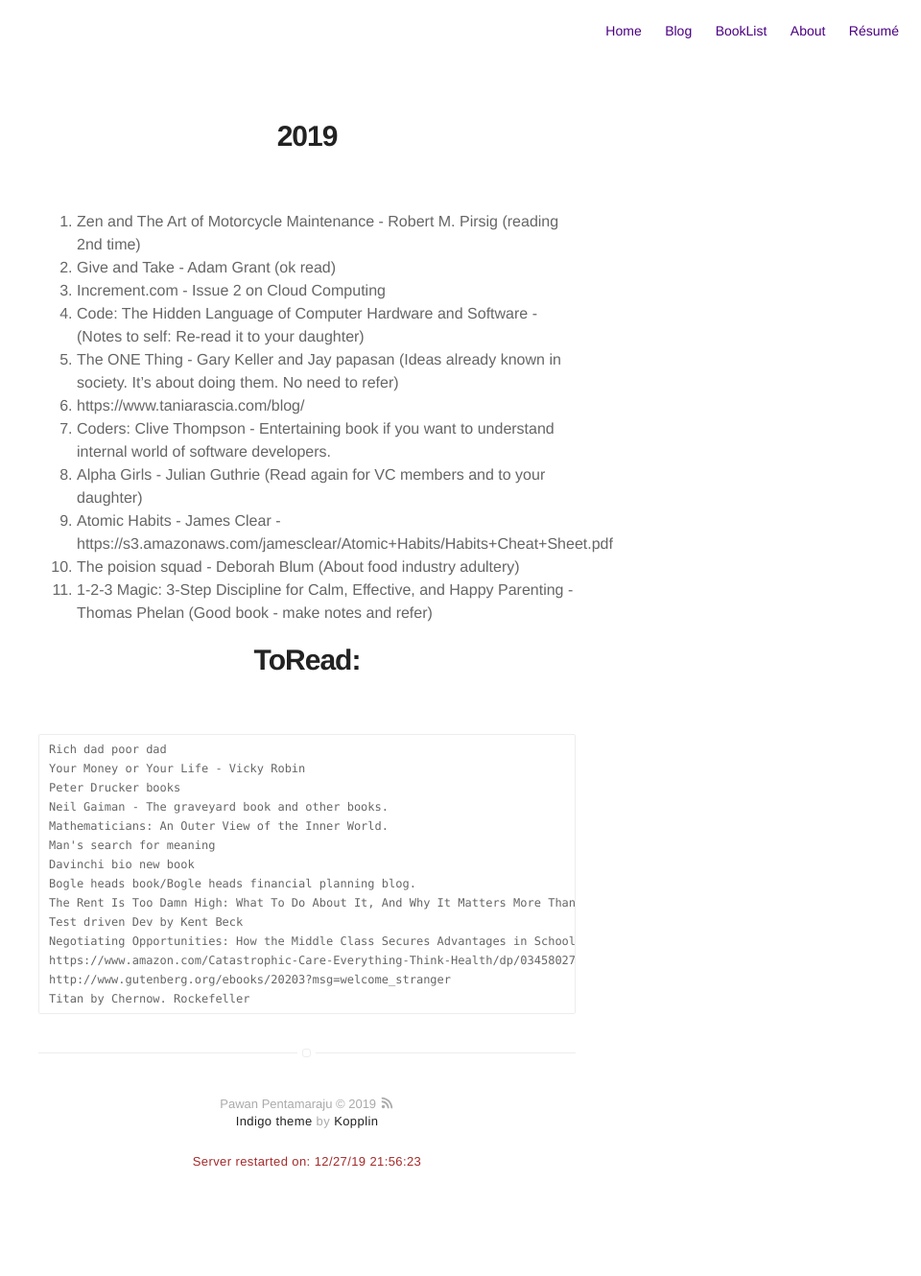
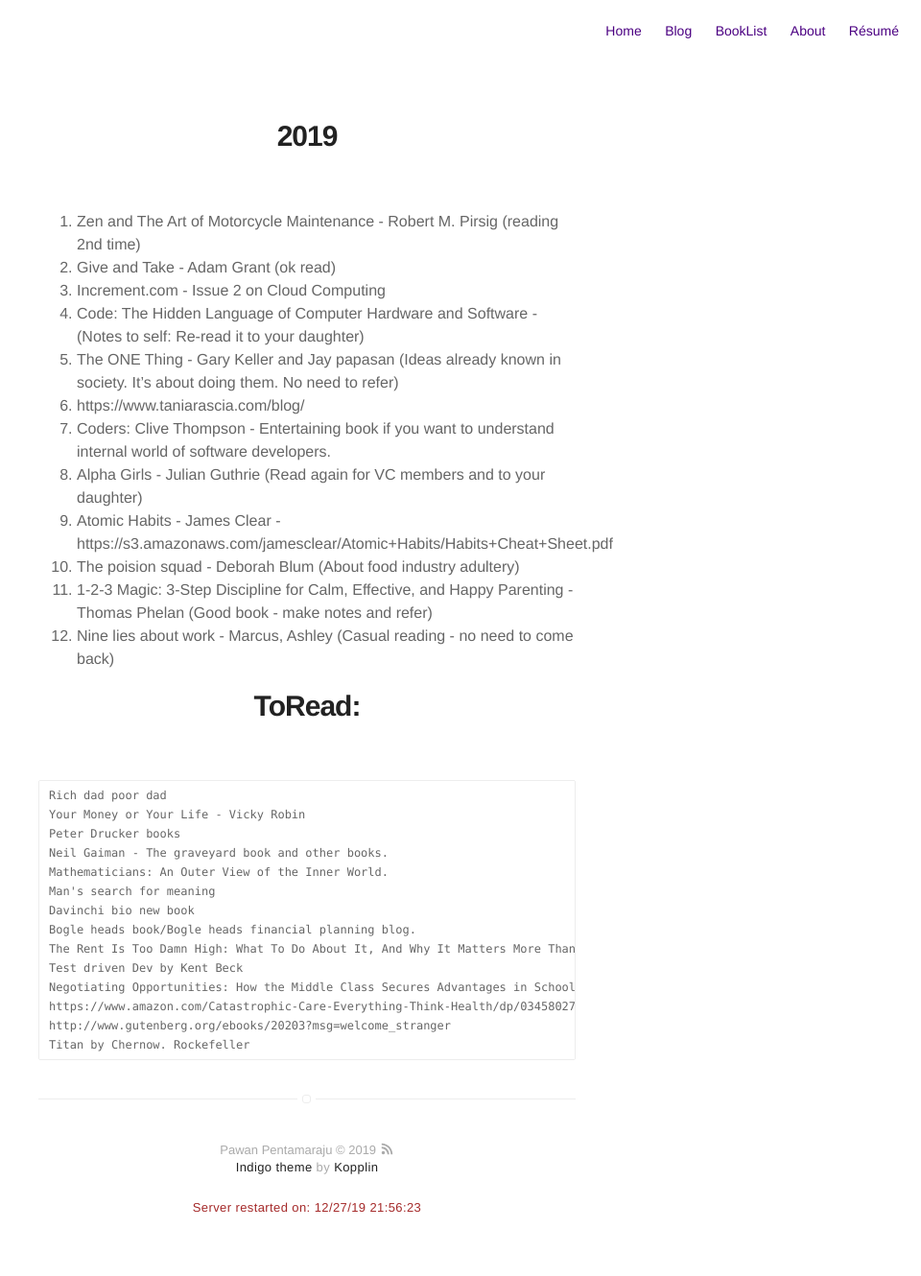
Before and after one commit to pawanpe/pawanpe.github.io, a Jekyll site: the page built from booklist/2019/books.markdown, in a window 1280 px wide. Shown: the whole page at 96% size, without its empty margins (320-1280 px from the left). Built offline with Jekyll 4.4.1, drawn with Linux system fonts in a browser that asks for light colours; before the commit the page ends 1282 px from its top, so only the background shows below that.

Commit message:
update book for 12/25

```diff
--- a/booklist/2019/books.markdown
+++ b/booklist/2019/books.markdown
@@ -15,7 +15,8 @@ layout: page
 8. Alpha Girls - Julian Guthrie (Read again for VC members and to your daughter)
 9. Atomic Habits - James Clear - https://s3.amazonaws.com/jamesclear/Atomic+Habits/Habits+Cheat+Sheet.pdf
 10. The poision squad - Deborah Blum (About food industry adultery)
-12. 1-2-3 Magic: 3-Step Discipline for Calm, Effective, and Happy Parenting  - Thomas Phelan (Good book - make notes and refer)
+11. 1-2-3 Magic: 3-Step Discipline for Calm, Effective, and Happy Parenting  - Thomas Phelan (Good book - make notes and refer)
+12. Nine lies about work - Marcus, Ashley (Casual reading - no need to come back)
 
 # ToRead:
     Rich dad poor dad
```
